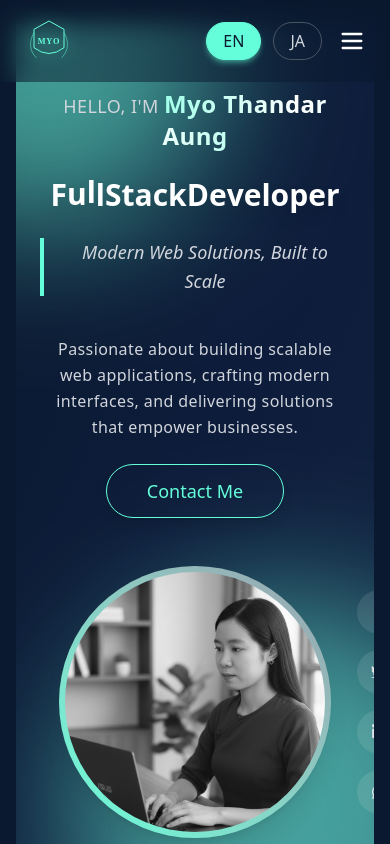
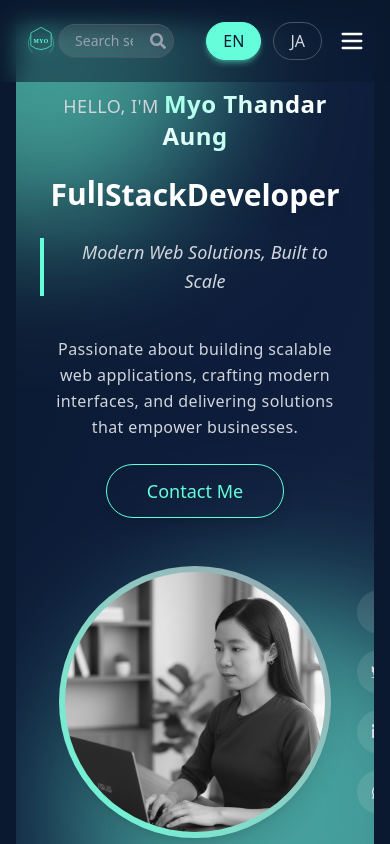
Before and after one commit to myothandaraung/my_portfolio, a React (Vite) app: page / in a window 390 px wide. Shown: the top 844 px of the page. Built offline with nearby package versions, Linux system fonts and the light colour scheme.

Commit message:
fix header in mobile

```diff
--- a/src/components/Header.jsx
+++ b/src/components/Header.jsx
@@ -149,7 +149,7 @@ function Header() {
           {/* Search */}
           <form
             onSubmit={handleSearchSubmit}
-            className="relative hidden sm:block"
+            className="relative block sm:block" // make it block on all screen sizes
           >
             <input
               type="text"
@@ -157,11 +157,15 @@ function Header() {
               value={searchQuery}
               onChange={(e) => {
                 setSearchQuery(e.target.value);
-                handleSearchSubmit(e.target.value); // call search on each change
+                // remove this to prevent infinite loop
+                // handleSearchSubmit(e.target.value);
               }}
-              className="bg-white/10 border border-gray-600 rounded-full py-1.5 pl-4 pr-10 text-sm text-white placeholder-gray-400 focus:outline-none focus:ring-2 focus:ring-[#64ffda] focus:border-[#64ffda] transition-all duration-300"
+              className="bg-white/10 border border-gray-600 rounded-full py-1.5 pl-4 pr-10 text-sm text-white placeholder-gray-400 focus:outline-none focus:ring-2 focus:ring-[#64ffda] focus:border-[#64ffda] transition-all duration-300 w-full"
             />
-            <button type="submit" className="absolute right-2 top-1/2 -translate-y-1/2 text-gray-400 hover:text-[#64ffda]">
+            <button
+              type="submit"
+              className="absolute right-2 top-1/2 -translate-y-1/2 text-gray-400 hover:text-[#64ffda]"
+            >
               <FaSearch />
             </button>
           </form>
--- a/src/locale/translations.json
+++ b/src/locale/translations.json
@@ -1,6 +1,6 @@
 {
     "en": {
-      "nav": ["About", "Skills", "Projects", "Portfolio", "ContactMe"],
+      "nav": ["About", "Skills", "Projects", "Portfolio", "Contact"],
       "searchPlaceholder": "Search section.",
       "hero": {
         "hello": "HELLO, I'M",
```
